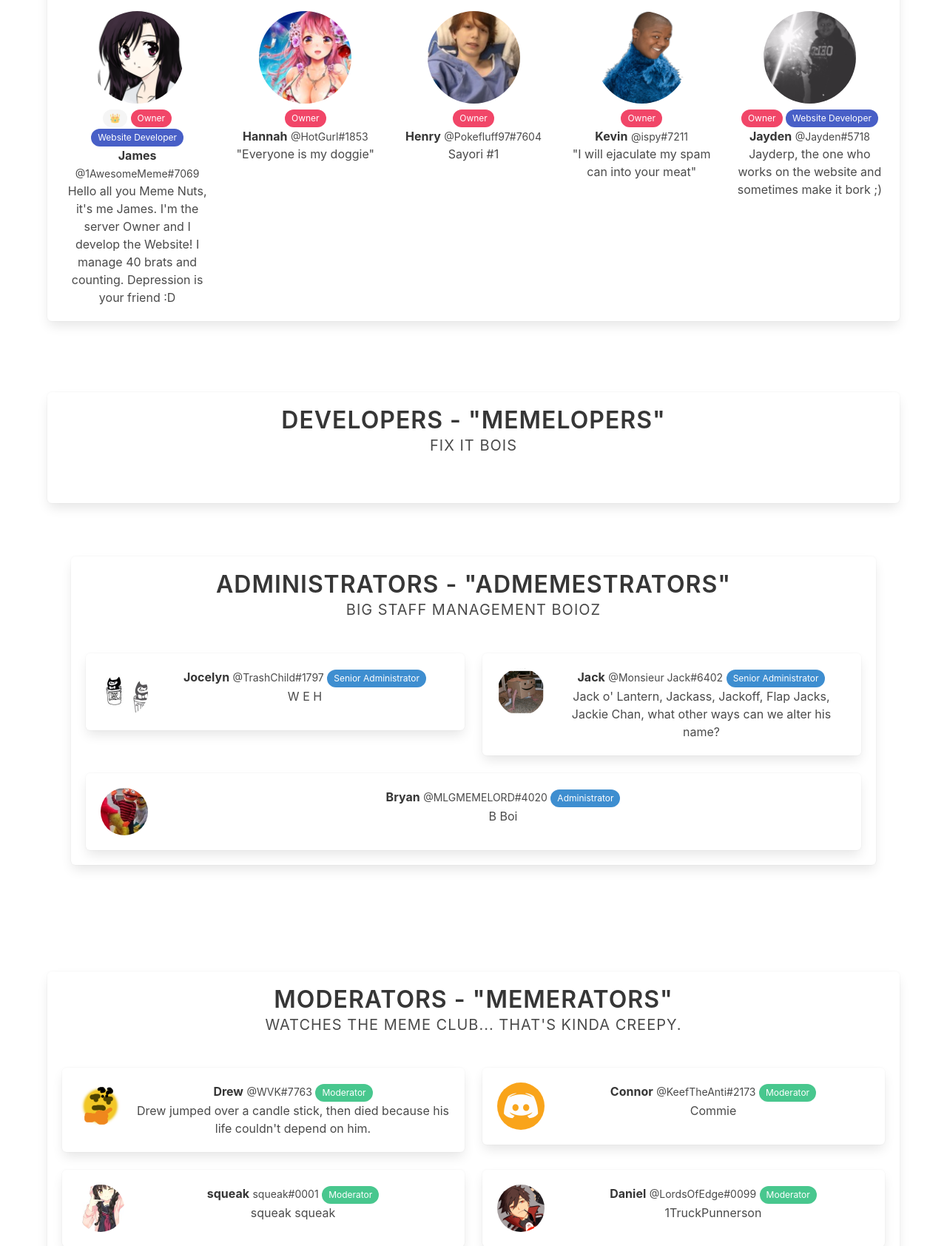
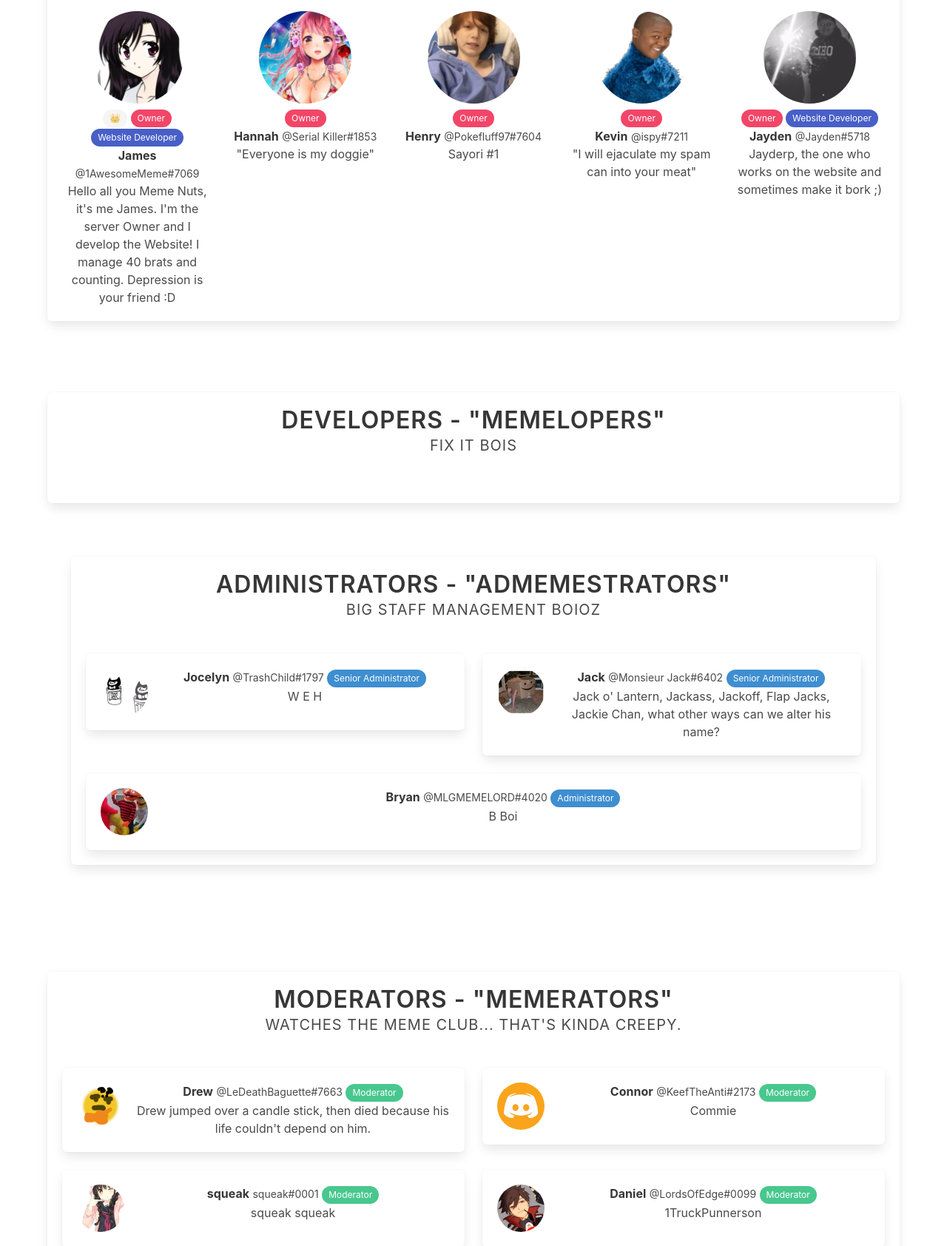
Before and after one commit to The-Meme-Club/gc.1AwesomeMeme.github.io, a plain HTML site: page staff/index.html in a window 1280 px wide. Shown: the part 1016-2700 px from the top of the page at 74% size. Drawn offline with nearby package versions, Linux system fonts and the light colour scheme.

Commit message:
Username changes

```diff
--- a/staff/index.html
+++ b/staff/index.html
@@ -79,7 +79,7 @@
         <span class="tag is-small is-rounded is-danger">Owner</span>
         <br>
         <strong>Hannah</strong>
-        <small>@HotGurl#1853</small>
+        <small>@Serial Killer#1853</small>
         <p>
           "Everyone is my doggie"
         </p>
@@ -223,7 +223,7 @@
                 <div class="content">
                   <p>
                     <strong>Drew</strong>
-                    <small>@WVK#7763</small>
+                    <small>@LeDeathBaguette#7663</small>
                     <span class="tag is-success is-rounded is-small">Moderator</span>
                     <br>
                         Drew jumped over a candle stick, then died because his life couldn't depend on him.
```
